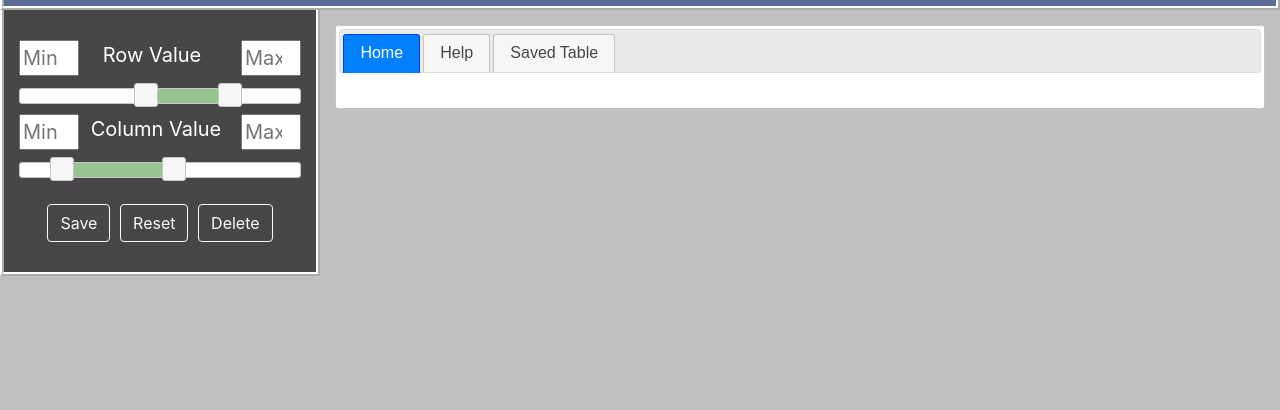
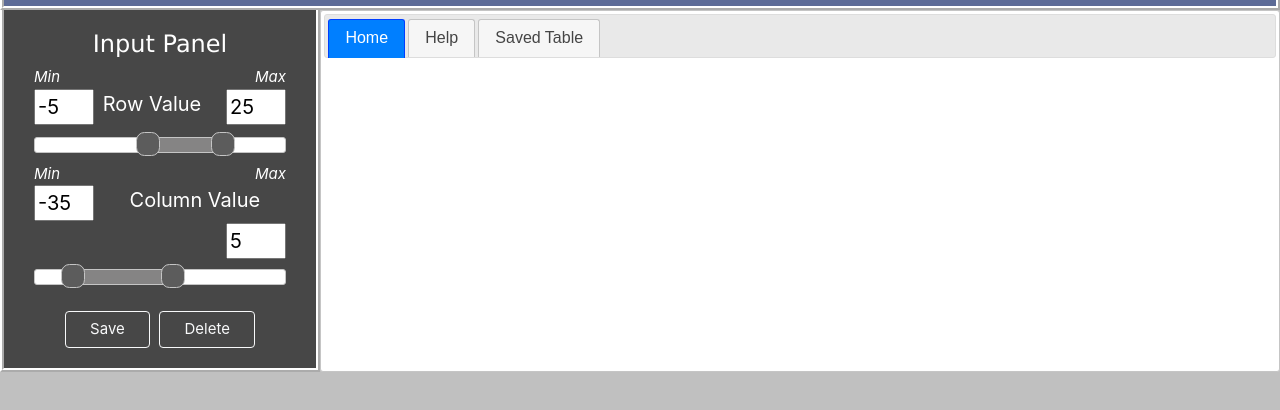
Before and after one commit to rvekeria678/GUI_HW4P2, a plain HTML site: page index.html in a window 1280 px wide. Shown: the part 66-476 px from the top of the page. Drawn offline with nearby package versions, Linux system fonts and the light colour scheme.

Commit message:
Formatting

```diff
--- a/css/style.css
+++ b/css/style.css
@@ -23,12 +23,20 @@ body, html {
     border: ridge white 4px;
 }
 #navbar {
+    height: 100%;
     background-color: rgb(71, 71, 71);
-    padding: 30px;
     border: ridge white 4px;
     border-top: none;
     height: auto;
     color: white;
+}
+h4 {
+    font-family: 'Lucida Sans', 'Lucida Sans Regular', 'Lucida Grande', 'Lucida Sans Unicode', Geneva, Verdana, sans-serif;
+    padding-top: 20px;
+    text-align: center;
+}
+#tabs {
+    width: 100%;
 }
 #table-container {
     height: auto;
@@ -39,11 +47,17 @@ form {
     text-align: center;
     font-size: 20px;
     color: white;
+    padding-left: 30px;
+    padding-right: 30px;
+    padding-bottom: 20px;
 }
 table {
     table-layout: fixed;
     width: 100%;
     background: white;
+}
+tr:nth-child(odd){
+    background:rgb(197, 197, 197);
 }
 td {
     border: solid black 3px;
@@ -56,7 +70,7 @@ td {
 tr:hover {
     background-color:rgb(153, 213, 218);
 }
-td:hover {
+td:hover{
     background-color: orange;
 }
 td:first-child, tr:first-child{
@@ -69,7 +83,7 @@ td:first-child, tr:first-child{
 #rowswp, #colswp {
     color: white;
     text-align: center;
-    margin-top: 20px;
+    margin-bottom: 20px;
 }
 #rowslider, #colslider {
     text-align: center;
@@ -80,8 +94,16 @@ label {
     text-align: center;
 }
 #rowslider .ui-slider-range, #colslider .ui-slider-range{
-    background: rgb(150, 197, 144);
+    background: rgb(133, 132, 132);
 }
-#tabs {
-    margin-top: 15px;
+#rowslider .ui-slider-handle, #colslider .ui-slider-handle {
+    background: rgb(92, 92, 92);
+    border-radius: 35%;
 }
+#mlabel {
+    font-size: 15px;
+    font-style: italic;
+}
+#save-btn, #delete-btn {
+    font-size: 15px;
+}
--- a/index.html
+++ b/index.html
@@ -26,8 +26,13 @@ updated by RV on October 21, 2021 at 9:30 AM
             <div class="row">
                 <div class="col-xs-12 col-md-12" id="title">Multiplication Table</div>
                 <div class="col-xs-12 col-md-4 col-lg-3 h-100" id="navbar">
+                    <h4>Input Panel</h4>
                     <form id="inputform">
                         <fieldset>
+                            <div class="row" id="mlabel">
+                                <div class="col-xs-6 mr-auto">Min</div>
+                                <div class="col-xs-6 ml-auto">Max</div>
+                            </div>
                             <div class="row" id="rowcontainer">
                                 <div class="col-xs-4 mr-auto">
                                     <input type="number" id="rowmin" name="rmin" placeholder="Min">
@@ -41,6 +46,10 @@ updated by RV on October 21, 2021 at 9:30 AM
                             </div>
                             <div class = "row">
                                 <div id="rowslider" class="col-sm-12"></div>
+                            </div>
+                            <div class="row" id="mlabel">
+                                <div class="col-xs-6 mr-auto">Min</div>
+                                <div class="col-xs-6 ml-auto">Max</div>
                             </div>
                             <div class="row" id="colcontainer">
                                 <div class="col-xs-2 mr-auto">
@@ -56,23 +65,22 @@ updated by RV on October 21, 2021 at 9:30 AM
                             <div class = "row">
                                 <div id="colslider" class="col-sm-12"></div>
                             </div>
-                            <button type="button" class="btn btn-outline-light mt-3" id="save-btn">Save</button>
-                            <button type="button" class="btn btn-outline-light ml-1 mt-3" id="reset-btn">Reset</button>
-                            <button type="button" class="btn btn-outline-light ml-1 mt-3" id="delete-btn">Delete</button>
+                            <button type="button" class="btn btn-outline-light mt-3 pl-4 pr-4" id="save-btn">Save</button>
+                <!--        <button type="button" class="btn btn-outline-light ml-1 mt-3" id="reset-btn">Reset</button> -->
+                            <button type="button" class="btn btn-outline-light ml-1 mt-3 pl-4 pr-4" id="delete-btn">Delete</button>
                         </fieldset>
                     </form>
                     <div id="rowswp">The minimum row value was larger than the maximum row value! These values have been swapped.</div>
                     <div id="colswp">The minimum column value was larger than the maximum column value! These values have been swapped.</div>
                 </div>
-                <div class="col-xs-12 col-md-8 col-lg-9">
-                    <div id="tabs">
+                <div class="col-xs-12 col-md-8 col-lg-9 w-100" id="tabs">
                     <ul>
                         <li><a href="#tabs-1">Home</a></li>
                         <li><a href="#tabs-2">Help</a></li>
                         <li><a href="#tabs-3">Saved Table</a></li>
                     </ul>
                     <div id="tabs-1">
-                            <div class="m-1" id="table-container"></div>
+                        <div id="table-container"></div>
                     </div>
                     <div id="tabs-2">
                         The construction of the multiplication table relies upon four values: the minimum row value, the maximum row value, the minimum column value, and the maximum column value. It is important to make sure the minimum values are smaller than their respective maxmimum values. If there is a case where the user enters a larger minimum value than the maximum value counterpart, these values will be switched; the user will be notified with a message.
@@ -85,7 +93,6 @@ updated by RV on October 21, 2021 at 9:30 AM
                 </div>
             </div>
         </div>
-        </div>
     <script src="js/add-content.js"></script>
     </body>
 </html>
--- a/js/add-content.js
+++ b/js/add-content.js
@@ -2,6 +2,11 @@ $(document).ready(function(){
     $("#rowswp").hide();
     $("#colswp").hide();
     $("#table-container").hide();
+
+    $("#rowmin").val(-5);
+    $("#rowmax").val(25);
+    $("#colmin").val(-35);
+    $("#colmax").val(5);
 
     var iform = $("#inputform");
     var validator = $("#inputform").validate({
@@ -62,7 +67,7 @@ $(document).ready(function(){
         min: -50,
         step: 1,
         animate: true,
-        change: function(event, ui) {
+        start: function(event, ui) {
             $("#rowmin").val(ui.values[0]);
             $("#rowmax").val(ui.values[1]);
             generateTable();
@@ -96,7 +101,7 @@ $(document).ready(function(){
         min: -50,
         step: 1,
         animate: true,
-        change: function(event, ui) {
+        start: function(event, ui) {
             $("#colmin").val(ui.values[0]);
             $("#colmax").val(ui.values[1]);
             generateTable();
@@ -173,7 +178,7 @@ $(document).ready(function(){
                 ++y;
                 ++check;
                 for (var j = cmin; j <= cmax; j++) {
-                    table += '<td>' + i * j + '</td>';
+                    table += '<td id="innertbl">' + i * j + '</td>';
                 }
                 table += '</tr>';
             }
@@ -184,12 +189,13 @@ $(document).ready(function(){
         $("#table-container").hide();
         $("#rowswp").hide();
         $("#colswp").hide();
-        $("#rowmin").val("");
-        $("#rowmax").val("");
-        $("#colmin").val("");
-        $("#colmax").val("");
+        $("#rowmin").val(0);
+        $("#rowmax").val(0);
+        $("#colmin").val(0);
+        $("#colmax").val(0);
         // Reference: https://jqueryvalidation.org/Validator.resetForm/
-        validator.resetForm();
+        //validator.resetForm();
+        generateTable();
     });
     $("#delete-btn").click(function(){
         // Save button code
```
Lines whose indentation alone changed are shown as unchanged.
